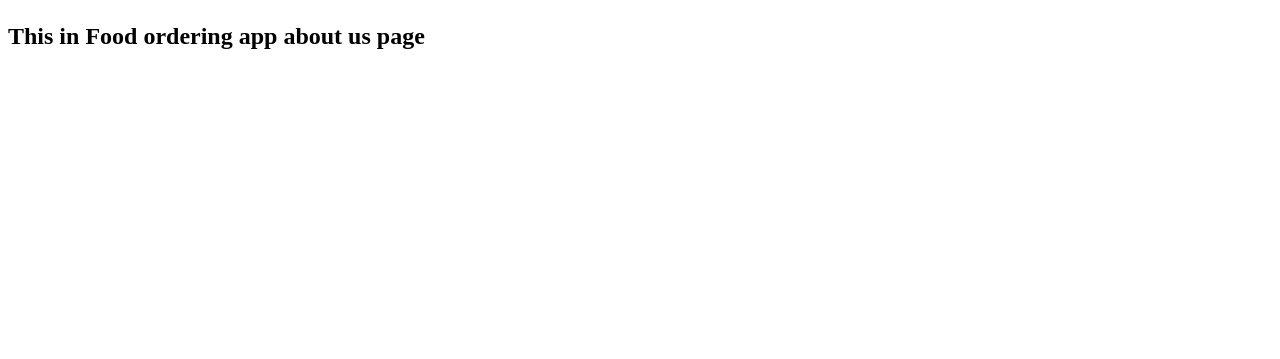
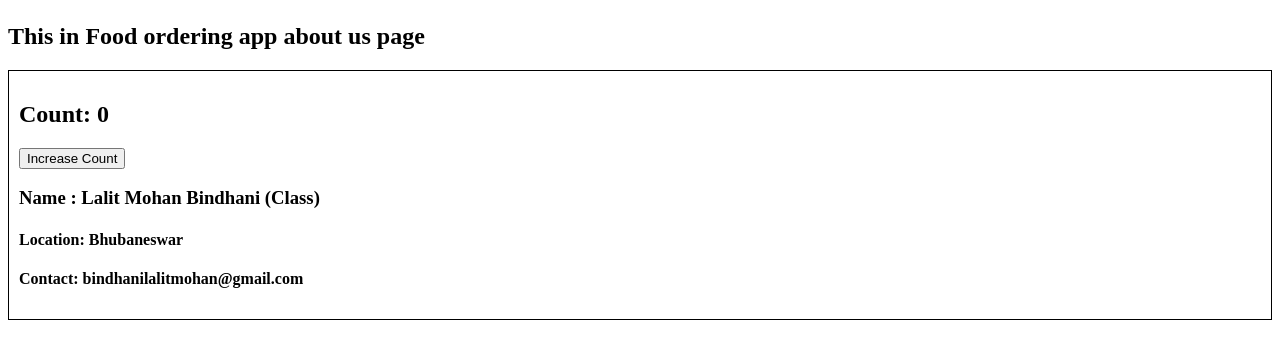
Before and after one commit to lalitmohanbindhani/food-ordering-app, a React (Vite) app: page /about in a window 1280 px wide. Shown: the part 185-544 px from the top of the page. Built offline with nearby package versions, Linux system fonts and the light colour scheme.

Commit message:
class based componen

```diff
--- a/index.css
+++ b/index.css
@@ -69,3 +69,7 @@
 .filter {
     display: flex;
 }
+.user {
+    padding: 10px;
+    border: 1px solid black;
+}
--- a/src/components/About.js
+++ b/src/components/About.js
@@ -1,8 +1,12 @@
+import User from "./User";
+import UserClass from "./UserClass";
+
 const About = () => {
   return (
     <div>
       <h1>About</h1>
       <h2>This in Food ordering app about us page</h2>
+      <UserClass name="Lalit Mohan Bindhani (Class)" location="Bhubaneswar" />
     </div>
   );
 };
--- /dev/null
+++ b/src/components/User.js
@@ -0,0 +1,17 @@
+import { useState } from "react";
+
+const User = ({ name, location }) => {
+  const [count] = useState(0);
+  const [count2] = useState(1);
+  return (
+    <div className="user">
+      <h2>Count: {count}</h2>
+      <h2>Count2: {count2}</h2>
+      <h3>Name : {name}</h3>
+      <h4>Location: {location}</h4>
+      <h4>Contact: bindhanilalitmohan@gmail.com</h4>
+    </div>
+  );
+};
+
+export default User;
--- /dev/null
+++ b/src/components/UserClass.js
@@ -0,0 +1,33 @@
+import React from "react";
+
+class UserClass extends React.Component {
+  constructor(props) {
+    super(props);
+    this.state = {
+      count: 0,
+    };
+  }
+  render() {
+    const { name, location } = this.props;
+    const { count } = this.state;
+    return (
+      <div className="user">
+        <h2>Count: {count}</h2>
+        <button
+          onClick={() => {
+            this.setState({
+              count: this.state.count + 1,
+            });
+          }}
+        >
+          Increase Count
+        </button>
+        <h3>Name : {name}</h3>
+        <h4>Location: {location}</h4>
+        <h4>Contact: bindhanilalitmohan@gmail.com</h4>
+      </div>
+    );
+  }
+}
+
+export default UserClass;
```
